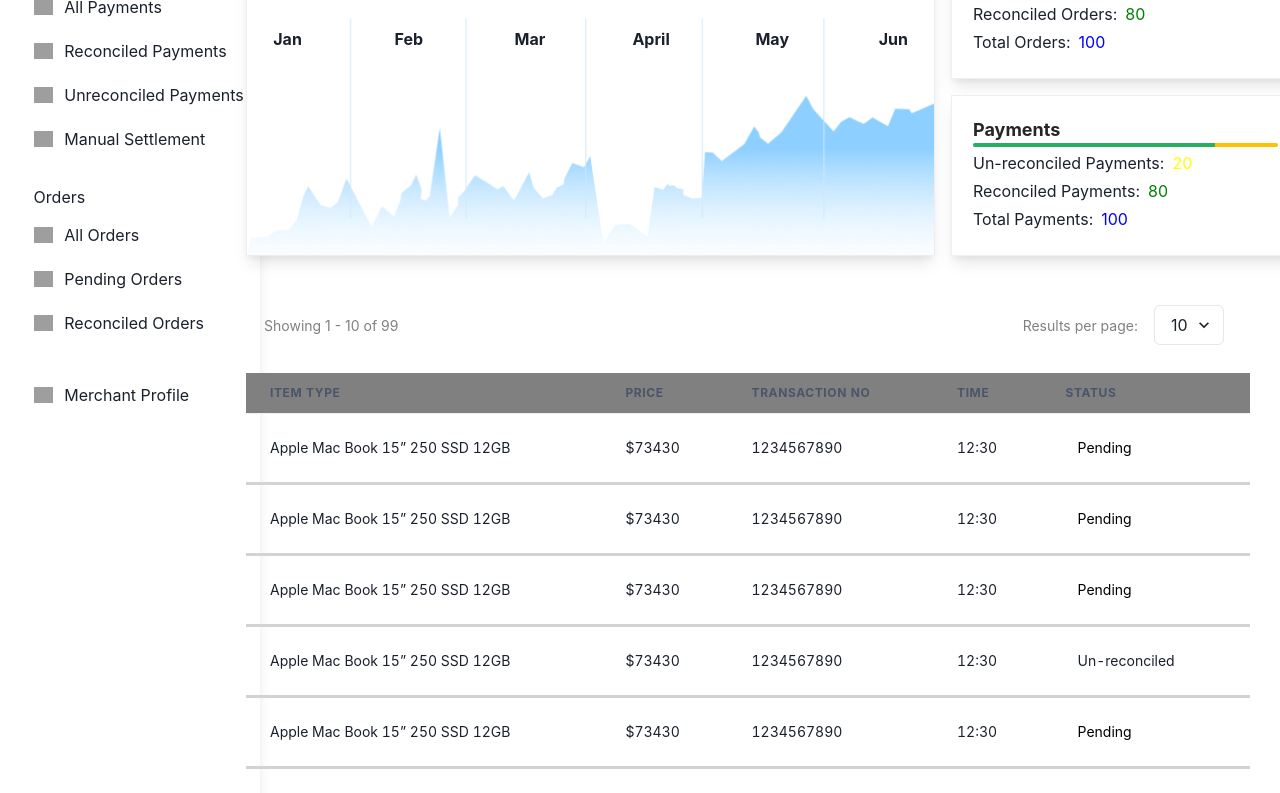
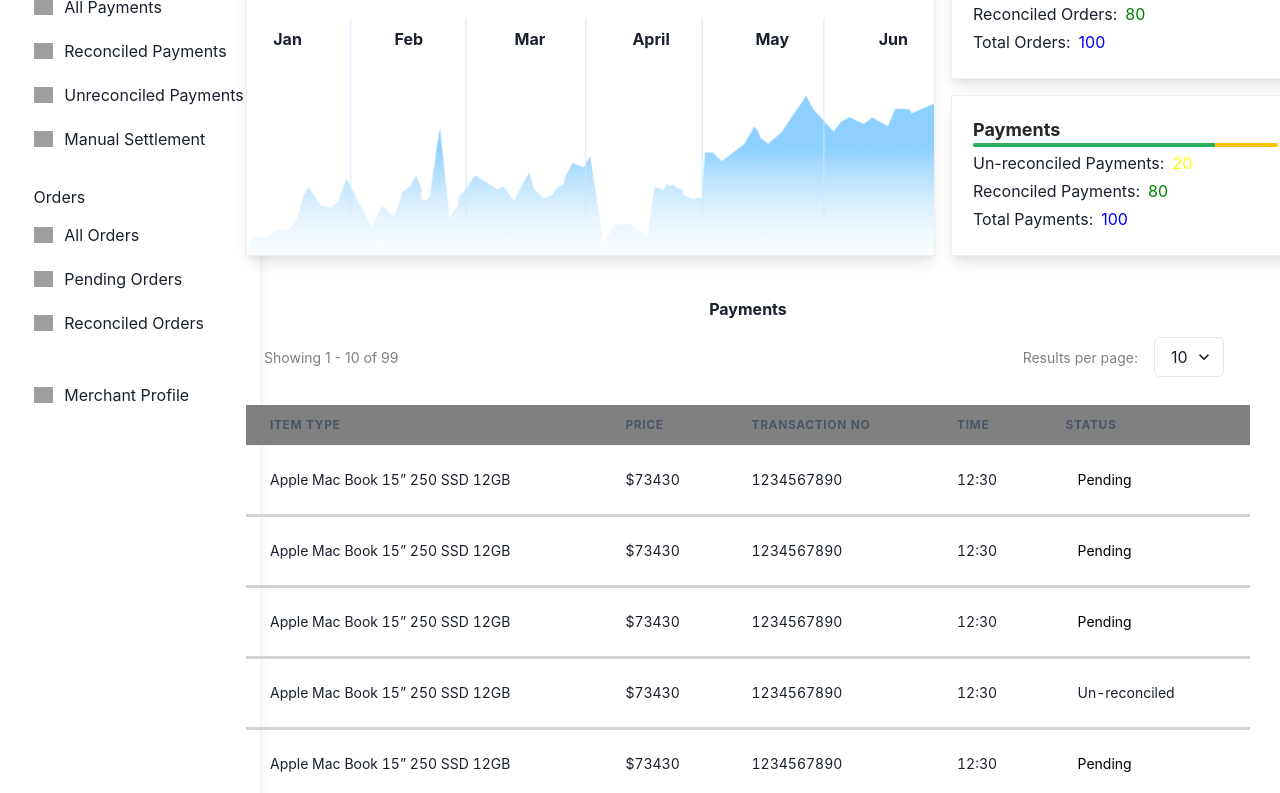
Before and after one commit to nwachiii/mintyn-test, a React (Create React App) app: page /dashboard/overview in a window 1280 px wide. Shown: the part 300-1093 px from the top of the page. Built offline with nearby package versions, Linux system fonts and the light colour scheme; grey boxes are pictures that could not be loaded.

Commit message:
add title

```diff
--- a/src/components/Tables/PaymentTable.js
+++ b/src/components/Tables/PaymentTable.js
@@ -63,7 +63,8 @@ export const PaymentTable = () => {
 
 	const totalPages = Math.ceil(data.length / perPage);
 	return (
-		<VStack spacing={2} w='100%'>
+        <VStack spacing={2} w='100%'>
+            <h1> <b>Payments</b> </h1>
 			<Flex p={2} alignItems='center' mb={3} justifyContent='space-between' w='98%' mx='auto' flex={1}>
 				<Box d='flex'>
 					<Text fontSize='14px' color='gray'>{`Showing ${x + 1} - ${y > data.length
```
